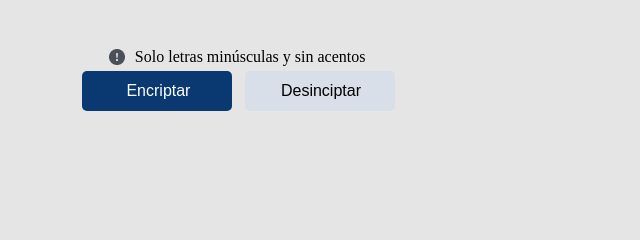
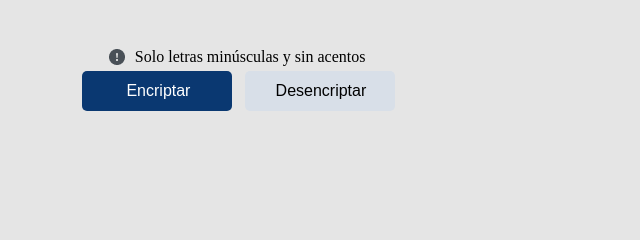
Before and after one commit to PauDevs/Proyecto-Encriptador, a plain HTML site: page index.html in a window 1280 px wide. Shown: the part 399-639 px from the top of the page, 204-844 px from the left. Drawn offline with Linux system fonts and the light colour scheme.

Commit message:
Arreglo de lenguaje en el codigo html

```diff
--- a/index.html
+++ b/index.html
@@ -25,7 +25,7 @@
             </div>
             <div class="botones__encriptar">
                 <input class="btnOne" type="button" value="Encriptar" onclick="encriptarTexto()">
-                <input class="btnDos" type="button" value="Desinciptar" onclick="desencriptarTexto()">
+                <input class="btnDos" type="button" value="Desencriptar" onclick="desencriptarTexto()">
 
             </div>
         </section>
```
